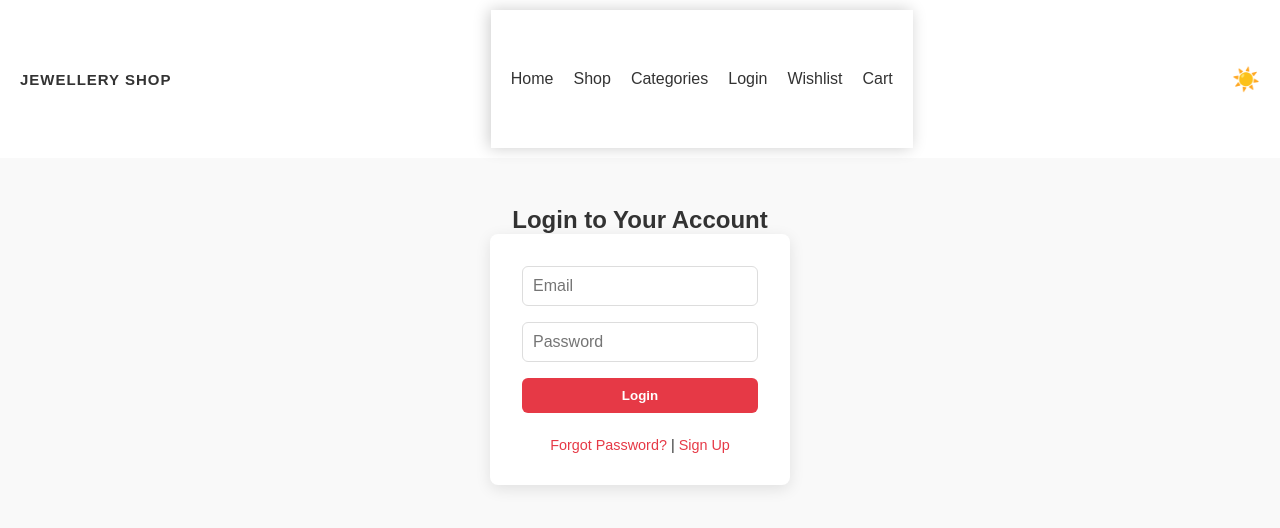
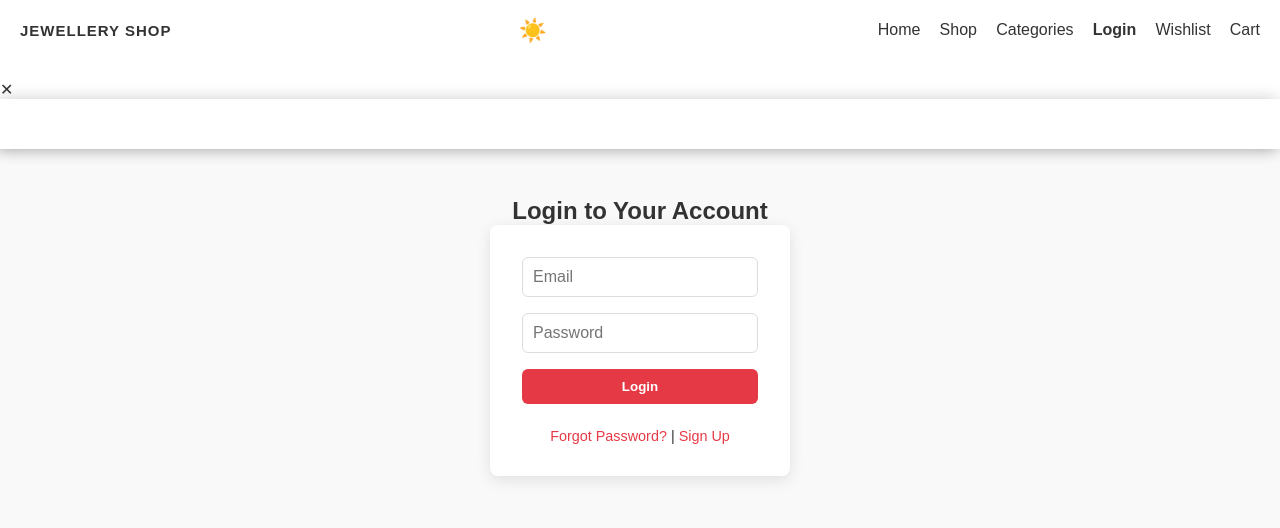
Before and after one commit to SwehaVijayakumar/Jewellery-shop, a React (Vite) app: page /login in a window 1280 px wide. Shown: the top 528 px of the page. Built offline with nearby package versions, Linux system fonts and the light colour scheme.

Commit message:
Updated project

```diff
--- a/src/components/Navbar.css
+++ b/src/components/Navbar.css
@@ -91,3 +91,151 @@ body.dark-mode .navbar {
     font-size: 1rem;
   }
 }
+.navbar {
+  display: flex;
+  justify-content: space-between;
+  align-items: center;
+  padding: 0 1.5rem;
+  height: 60px;
+  background-color: #fff;
+  position: relative;
+  z-index: 100;
+}
+
+.navbar .logo {
+  font-size: 1.2rem;
+  font-weight: 700;
+}
+
+/* Desktop nav links */
+.navbar .nav-links {
+  display: flex;
+  gap: 1.2rem;
+  align-items: center;
+}
+
+/* Right-side controls */
+.nav-controls {
+  display: flex;
+  align-items: center;
+  gap: 0.5rem;
+}
+
+/* Theme toggle */
+.theme-toggle {
+  background: none;
+  border: none;
+  font-size: 1.4rem;
+  cursor: pointer;
+}
+
+/* Hamburger icon (always ☰ on mobile now) */
+.menu-icon {
+  display: none;
+  font-size: 1.8rem;
+  cursor: pointer;
+  user-select: none;
+}
+
+/* ================= MOBILE ================= */
+@media (max-width: 768px) {
+  .navbar .nav-links {
+    display: none; /* hide desktop links */
+  }
+
+  .menu-icon {
+    display: block;
+  }
+
+  /* Overlay */
+  .overlay {
+    position: fixed;
+    top: 0;
+    left: 0;
+    width: 100%;
+    height: 100%;
+    background: rgba(0,0,0,0.4);
+    opacity: 0;
+    visibility: hidden;
+    transition: opacity 0.3s ease;
+    z-index: 150;
+  }
+
+  .overlay.active {
+    opacity: 1;
+    visibility: visible;
+  }
+
+  /* Right-side drawer */
+  .nav-drawer {
+    position: fixed;
+    top: 0;
+    right: -260px;
+    width: 260px;
+    height: 100%;
+    background-color: #fff;
+    box-shadow: -4px 0 15px rgba(0,0,0,0.2);
+    transition: right 0.3s ease;
+    z-index: 200;
+    padding-top: 20px;
+  }
+
+  body.dark-mode .nav-drawer {
+    background-color: #222;
+  }
+
+  .nav-drawer.open {
+    right: 0;
+  }
+
+  /* Drawer close button at top inside drawer */
+  .drawer-close {
+    font-size: 1.8rem;
+    text-align: right;
+    padding: 0.5rem 1rem;
+    cursor: pointer;
+  }
+
+  .nav-drawer .nav-links {
+    display: flex;
+    flex-direction: column;
+    gap: 1rem;
+    padding: 1rem;
+  }
+
+  .nav-drawer .nav-links li {
+    padding: 0.5rem 0;
+    text-align: left;
+  }
+}
+/* Drawer open animation for items */
+.nav-drawer .nav-links li {
+  opacity: 0;
+  transform: translateX(50px);
+  animation-fill-mode: forwards;
+}
+
+/* When drawer opens, animate each item with stagger */
+.nav-drawer.open .nav-links li {
+  animation: slideIn 0.4s ease forwards;
+}
+
+/* Stagger delay for each item */
+.nav-drawer.open .nav-links li:nth-child(1) { animation-delay: 0.05s; }
+.nav-drawer.open .nav-links li:nth-child(2) { animation-delay: 0.1s; }
+.nav-drawer.open .nav-links li:nth-child(3) { animation-delay: 0.15s; }
+.nav-drawer.open .nav-links li:nth-child(4) { animation-delay: 0.2s; }
+.nav-drawer.open .nav-links li:nth-child(5) { animation-delay: 0.25s; }
+.nav-drawer.open .nav-links li:nth-child(6) { animation-delay: 0.3s; }
+
+/* Slide-in keyframes */
+@keyframes slideIn {
+  from {
+    opacity: 0;
+    transform: translateX(50px);
+  }
+  to {
+    opacity: 1;
+    transform: translateX(0);
+  }
+}
--- a/src/components/Navbar.jsx
+++ b/src/components/Navbar.jsx
@@ -1,6 +1,6 @@
 import React, { useState, useEffect } from "react";
 import { NavLink } from "react-router-dom";
-
+import "./Navbar.css";
 
 const Navbar = () => {
   const [menuOpen, setMenuOpen] = useState(false);
@@ -20,27 +20,57 @@ const Navbar = () => {
     localStorage.setItem("darkMode", !darkMode);
   };
 
+  const toggleMenu = () => setMenuOpen(!menuOpen);
+  const closeMenu = () => setMenuOpen(false);
+
   return (
-    <nav className="navbar">
-      <h1 className="logo">JEWELLERY SHOP</h1>
+    <>
+      {/* Navbar */}
+      <nav className={`navbar ${darkMode ? "dark" : ""}`}>
+        <h1 className="logo">JEWELLERY SHOP</h1>
 
-      <div className="menu-icon" onClick={() => setMenuOpen(!menuOpen)}>☰</div>
+        {/* Right-side controls: Hamburger + Theme toggle */}
+        <div className="nav-controls">
+          <button className="theme-toggle" onClick={toggleTheme}>
+            {darkMode ? "🌙" : "☀️"}
+          </button>
+          <div className="menu-icon" onClick={toggleMenu}>
+            ☰
+          </div>
+        </div>
 
-      <ul className={menuOpen ? "nav-links mobile-open" : "nav-links"}>
-        <li><NavLink to="/">Home</NavLink></li>
-        <li><NavLink to="/shop">Shop</NavLink></li>
-        <li><NavLink to="/categories">Categories</NavLink></li>
-        <li><NavLink to="/login">Login</NavLink></li>
-        <li><NavLink to="/wishlist">Wishlist</NavLink></li>
-        <li><NavLink to="/cart">Cart</NavLink></li>
-      </ul>
+        {/* Desktop nav links */}
+        <ul className="nav-links">
+          <li><NavLink to="/" onClick={closeMenu}>Home</NavLink></li>
+          <li><NavLink to="/shop" onClick={closeMenu}>Shop</NavLink></li>
+          <li><NavLink to="/categories" onClick={closeMenu}>Categories</NavLink></li>
+          <li><NavLink to="/login" onClick={closeMenu}>Login</NavLink></li>
+          <li><NavLink to="/wishlist" onClick={closeMenu}>Wishlist</NavLink></li>
+          <li><NavLink to="/cart" onClick={closeMenu}>Cart</NavLink></li>
+        </ul>
+      </nav>
 
-      <div className="right-icons">
-        <button className="theme-toggle" onClick={toggleTheme}>
-          {darkMode ? "🌙" : "☀️"}
-        </button>
+      {/* Overlay */}
+      <div
+        className={`overlay ${menuOpen ? "active" : ""}`}
+        onClick={closeMenu}
+      ></div>
+
+      {/* Right-side drawer for mobile */}
+      <div className={`nav-drawer ${menuOpen ? "open" : ""}`}>
+        {/* Close icon inside drawer */}
+        <div className="drawer-close" onClick={closeMenu}>✕</div>
+
+        <ul className="nav-links">
+          <li><NavLink to="/" onClick={closeMenu}>Home</NavLink></li>
+          <li><NavLink to="/shop" onClick={closeMenu}>Shop</NavLink></li>
+          <li><NavLink to="/categories" onClick={closeMenu}>Categories</NavLink></li>
+          <li><NavLink to="/login" onClick={closeMenu}>Login</NavLink></li>
+          <li><NavLink to="/wishlist" onClick={closeMenu}>Wishlist</NavLink></li>
+          <li><NavLink to="/cart" onClick={closeMenu}>Cart</NavLink></li>
+        </ul>
       </div>
-    </nav>
+    </>
   );
 };
 
```
